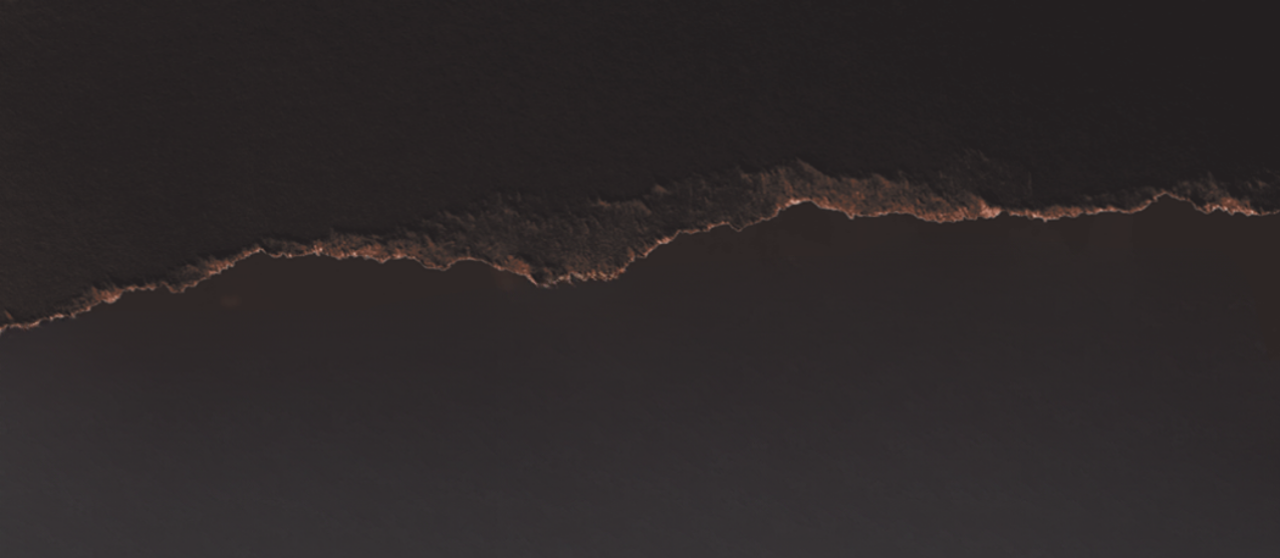
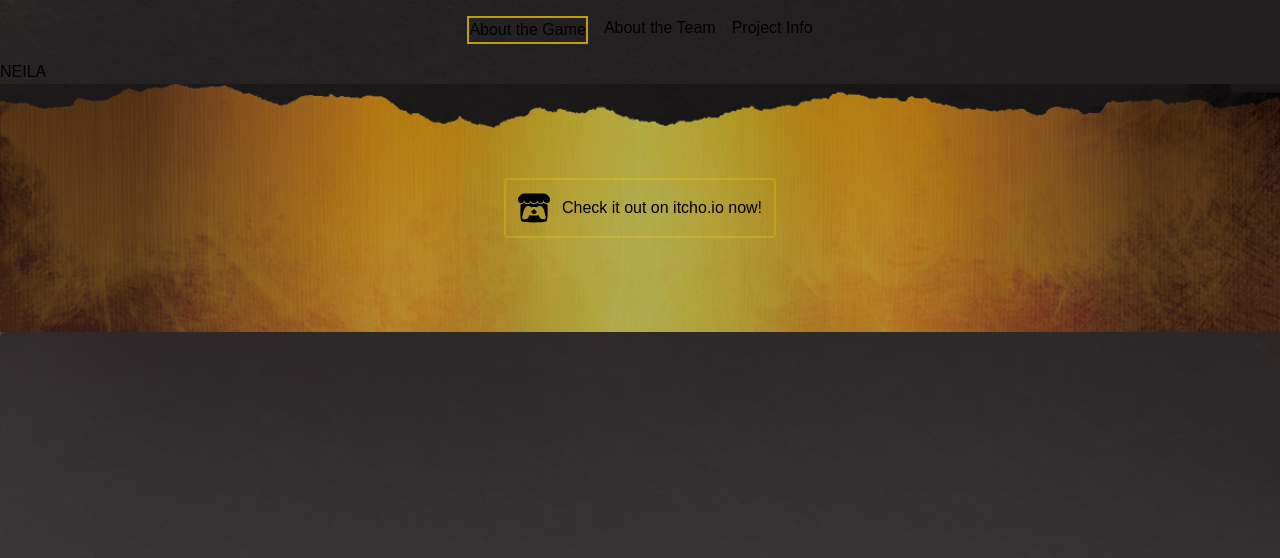
Before and after one commit to jasminedns/neila, a Next.js app: page / in a window 1280 px wide. Shown: the top 558 px of the page. Built offline with nearby package versions, Linux system fonts and the light colour scheme.

Commit message:
wrapped only children and header

```diff
--- a/src/app/layout.tsx
+++ b/src/app/layout.tsx
@@ -27,13 +27,13 @@ export default function RootLayout({
 }>) {
   return (
     <html lang="en">
-    <BackgroundWrapper>
       <body
         className={` ${montserrat.variable} ${cinzel.variable} antialiased`}>
+    <BackgroundWrapper>
         <Header />
         {children}
+    </BackgroundWrapper>
       </body>
-    </BackgroundWrapper>
     </html>
   );
 }
```
